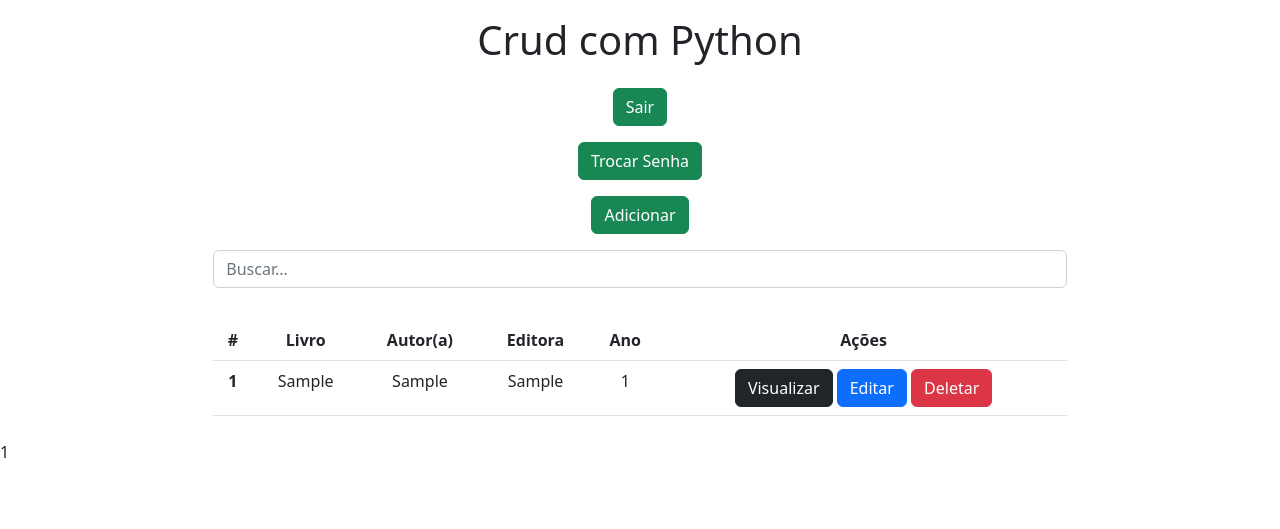
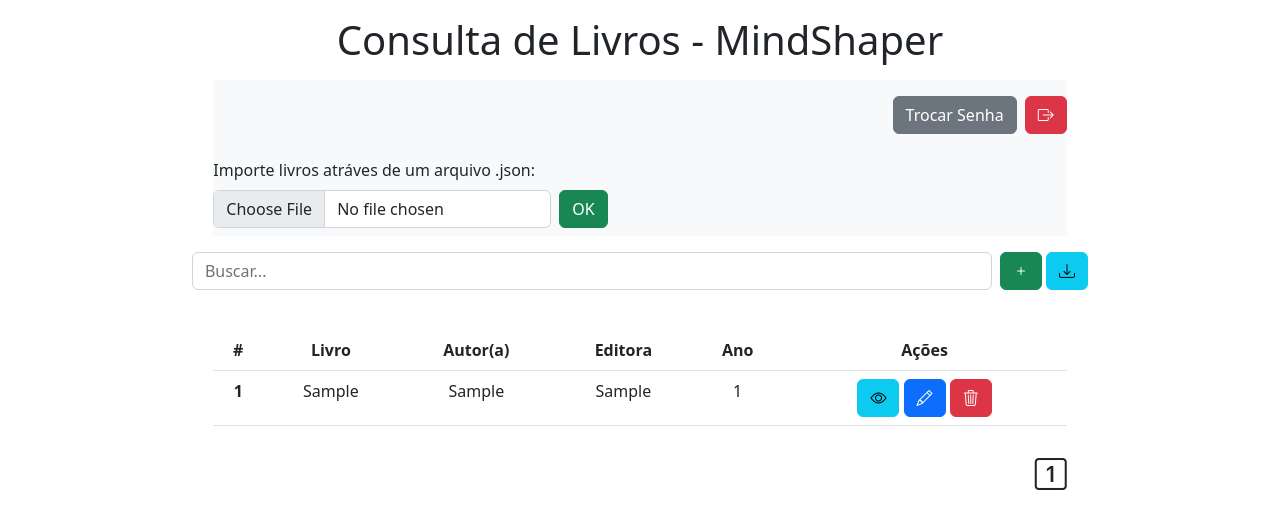
Before and after one commit to phavelarc/MindShaper, a Django app: page /dashboard/ in a window 1280 px wide. Shown: the top 529 px of the page. Run offline with Django 4.2, Linux system fonts and the light colour scheme; a user stored in the database is signed in; tables that the repository leaves empty hold one stand-in row (values such as "Sample post"); parts of the project's set-up code (start-up, migrations or seed data) failed here and were passed over; some libraries are stand-ins or nearby versions.

Commit message:
Update index.html

```diff
--- a/app/templates/index.html
+++ b/app/templates/index.html
@@ -11,28 +11,55 @@
       integrity="sha384-rbsA2VBKQhggwzxH7pPCaAqO46MgnOM80zW1RWuH61DGLwZJEdK2Kadq2F9CUG65"
       crossorigin="anonymous"
     />
-    <title>P2 FABRICIO</title>
+    <link
+      rel="stylesheet"
+      href="https://cdn.jsdelivr.net/npm/bootstrap-icons@1.10.2/font/bootstrap-icons.css"
+    />
+    <title>Consulta</title>
   </head>
   <body>
     {% if request.user.is_authenticated %}
     <div class="col-8 m-auto pt-md-3 pb-2 text-center">
-      <h1>Crud com Python</h1>
+      <h1>Consulta de Livros - MindShaper</h1>
     </div>
-    <div class="col-8 m-auto pt-2 pb-2 text-center">
-      <a href="/logouts/" class="btn btn-success">Sair</a>
+    <div class="col-8 m-auto pt-md-3 pb-2 d-flex justify-content-end bg-light">
+      <a href="/password/" class="btn btn-secondary me-2">Trocar Senha</a>
+      <a href="/logouts/" class="btn btn-danger"><i class="bi bi-box-arrow-right"></i></a>
     </div>
-    <div class="col-8 m-auto pt-2 pb-2 text-center">
-      <a href="/password/" class="btn btn-success">Trocar Senha</a>
-    </div>
-    {% if perms.admin.can_add_books %}
-    <div class="col-8 m-auto pt-2 pb-2 text-center">
-      <a href="/form" class="btn btn-success">Adicionar</a>
+    {% if perms.app.can_import_data %}
+    <div class="col-8 m-auto pt-md-3 pb-2 d-flex justify-content-start bg-light">
+      <form method="post" id="upload" name="upload" action="/importData/" enctype="multipart/form-data">
+        {% csrf_token %}
+        <div class="d-flex justify-content-center align-items-end">
+          <div>
+            <label for="formFile" class="form-label">Importe livros atráves de um arquivo .json:</label>
+            <input type="file" class="form-control" name="file" id="docpicker" accept=".json" /></a>
+          </div>
+          <div>
+            <input type="submit" class="btn btn-success ms-2" value="OK" />
+          </div>
+        </div>
+      </form>
     </div>
     {% endif %}
-    <div class="col-8 m-auto pt-2 pb-2 text-center">
-      <form method="get">
-        <input type="text" id="search" name="search" class="form-control" placeholder="Buscar..." />
-      </form>
+    <div class="col-10 m-auto pt-2 pb-2 d-flex justify-content-center">
+      <div class="col-10 w-75 pt-2 pb-2">
+        <form method="get">
+          <input
+            type="text"
+            id="search"
+            name="search"
+            class="form-control"
+            placeholder="Buscar..."
+          />
+        </form>
+      </div>
+      <div class="w-auto ms-2 pt-2 pb-2">
+        {% if perms.app.can_add_books %}
+        <a href="/form" class="btn btn-success"><i class="bi bi-plus"></i></a>
+        {% endif %}
+        <a href="/exportData" class="btn btn-info"><i class="bi bi-download"></i></a>
+      </div>
     </div>
     <div class="col-8 m-auto pt-4 pb-2 text-center">
       <table class="table">
@@ -55,11 +82,13 @@
             <td>{{dbs.editora}}</td>
             <td>{{dbs.ano}}</td>
             <td>
-              <a href="/view/{{dbs.id}}/" class="btn btn-dark">Visualizar</a>
-              {% if perms.admin.can_edit_books %}
-              <a href="/edit/{{dbs.id}}/" class="btn btn-primary">Editar</a>
-              {% endif %} {% if perms.admin.can_delete_books %}
-              <a href="/delete/{{dbs.id}}/" class="btn btn-danger btnDel">Deletar</a>
+              <a href="/view/{{dbs.id}}/" class="btn btn-info"><i class="bi bi-eye"></i></a>
+              {% if perms.app.can_edit_books %}
+              <a href="/edit/{{dbs.id}}/" class="btn btn-primary"><i class="bi bi-pencil"></i></a>
+              {% endif %} {% if perms.app.can_delete_books %}
+              <a href="/delete/{{dbs.id}}/" class="btn btn-danger btnDel"
+                ><i class="bi bi-trash3"></i
+              ></a>
               {% endif %}
             </td>
           </tr>
@@ -67,11 +96,15 @@
         </tbody>
       </table>
     </div>
-    <div class="pagination">
+    <div class="col-10 d-flex justify-content-end align-items-center pagination">
       {% if db.has_previous %}
-      <a href="?page={{db.previous_page_number}}"> < </a>
-      {% endif %} {{db.number}} {% if db.has_next %}
-      <a href="?page={{db.next_page_number}}"> > </a>
+      <a href="?page={{db.previous_page_number}}"
+        ><i class="bi bi-arrow-left-short ms-1 fs-2"></i>
+      </a>
+      {% endif %}
+      <i class="bi bi-{{db.number}}-square fs-2"></i>
+      {% if db.has_next %}
+      <a href="?page={{db.next_page_number}}"><i class="bi bi-arrow-right-short ms-1 fs-2"></i> </a>
       {% endif %}
     </div>
     {% load static %}
```
